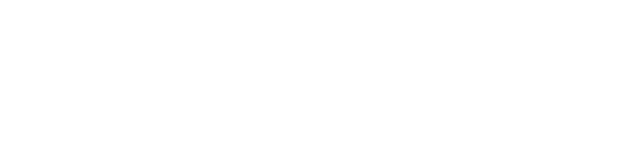
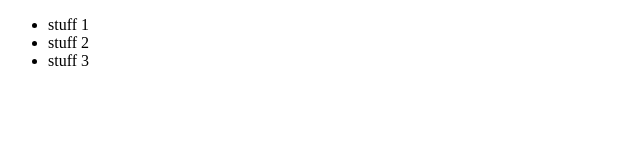
Before and after one commit to ChristianGeaJr/test-repository, a plain HTML site: page index.html in a window 1280 px wide. Shown: the whole page, without its empty margins (0-640 px from the left). Drawn offline with Linux system fonts and the light colour scheme.

Commit message:
added stuff to index.html

```diff
--- a/index.html
+++ b/index.html
@@ -5,6 +5,13 @@
   <meta charset="UTF-8">
   <meta name="viewport" content="width=device-width, initial-scale=1.0">
   <title>Test repository</title>
+  <div>
+    <ul>
+      <li>stuff 1</li>
+      <li>stuff 2</li>
+      <li>stuff 3</li>
+    </ul>
+  </div>
 </head>
 
 <body>
```
